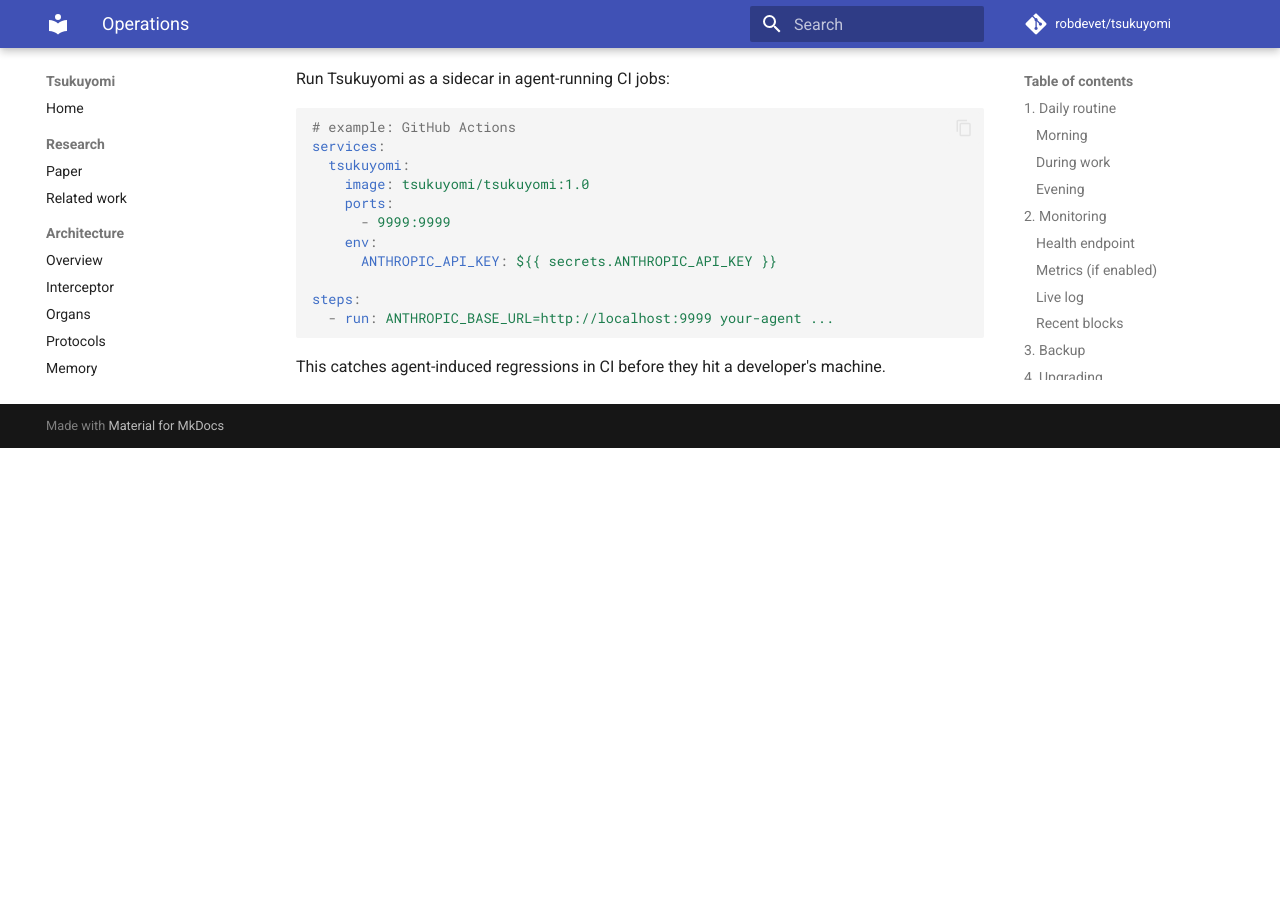
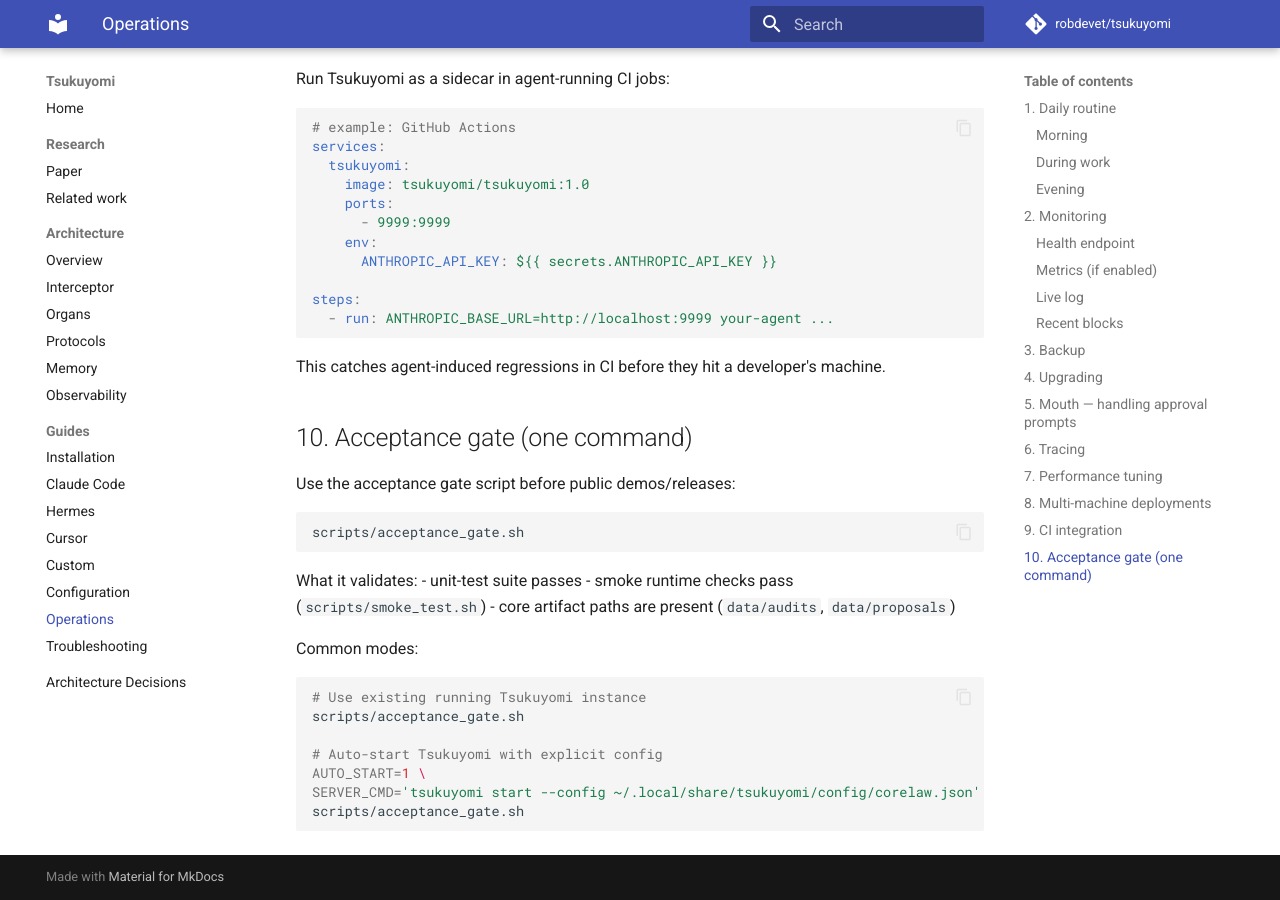
Before and after one commit to RichardClawson013/Tsukuyomi-v1, an MkDocs documentation site: the page built from docs/guides/operations.md, in a window 1280 px wide and 900 px high, scrolled down 2821 px. Built offline with MkDocs 1.6.1 and Material for MkDocs 9.7.7, drawn with Linux system fonts in a browser that asks for light colours; comment, search, counter and statistics services are not loaded; before the commit the page ends 3269 px from its top, so only the background shows below that.

Commit message:
Add one-command acceptance gate script and ops docs
Co-authored-by: RichardClawson013 <RichardClawson013@users.noreply.github.com>

````diff
--- a/docs/guides/operations.md
+++ b/docs/guides/operations.md
@@ -127,3 +127,28 @@ steps:
 ```
 
 This catches agent-induced regressions in CI before they hit a developer's machine.
+
+## 10. Acceptance gate (one command)
+
+Use the acceptance gate script before public demos/releases:
+
+```bash
+scripts/acceptance_gate.sh
+```
+
+What it validates:
+- unit-test suite passes
+- smoke runtime checks pass (`scripts/smoke_test.sh`)
+- core artifact paths are present (`data/audits`, `data/proposals`)
+
+Common modes:
+
+```bash
+# Use existing running Tsukuyomi instance
+scripts/acceptance_gate.sh
+
+# Auto-start Tsukuyomi with explicit config
+AUTO_START=1 \
+SERVER_CMD='tsukuyomi start --config ~/.local/share/tsukuyomi/config/corelaw.json' \
+scripts/acceptance_gate.sh
+```
````
Also changed, not shown: 1 other file.
